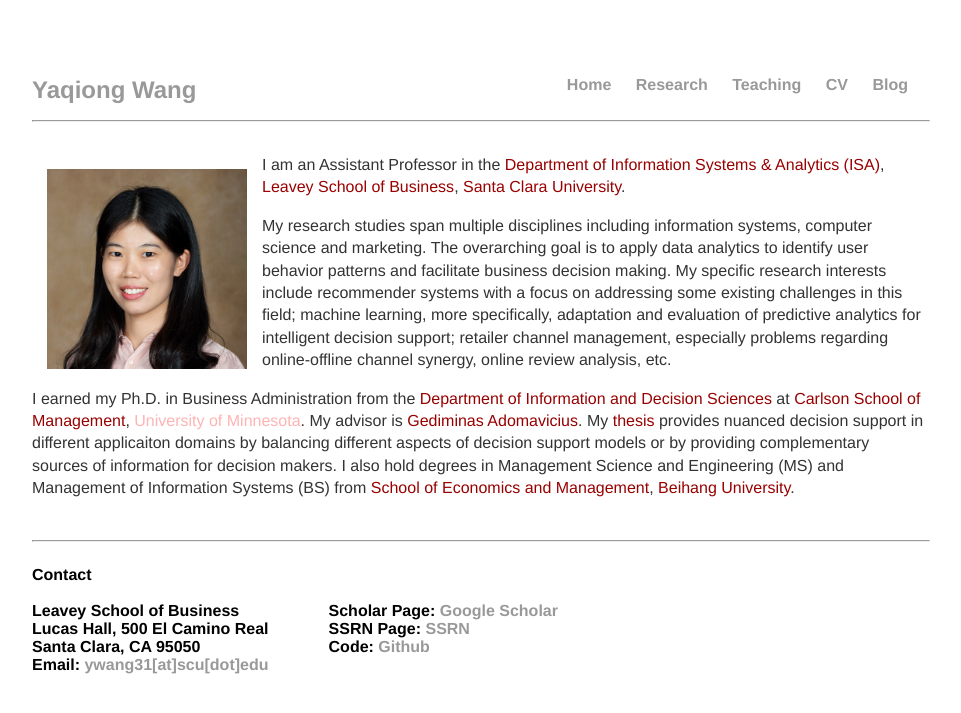
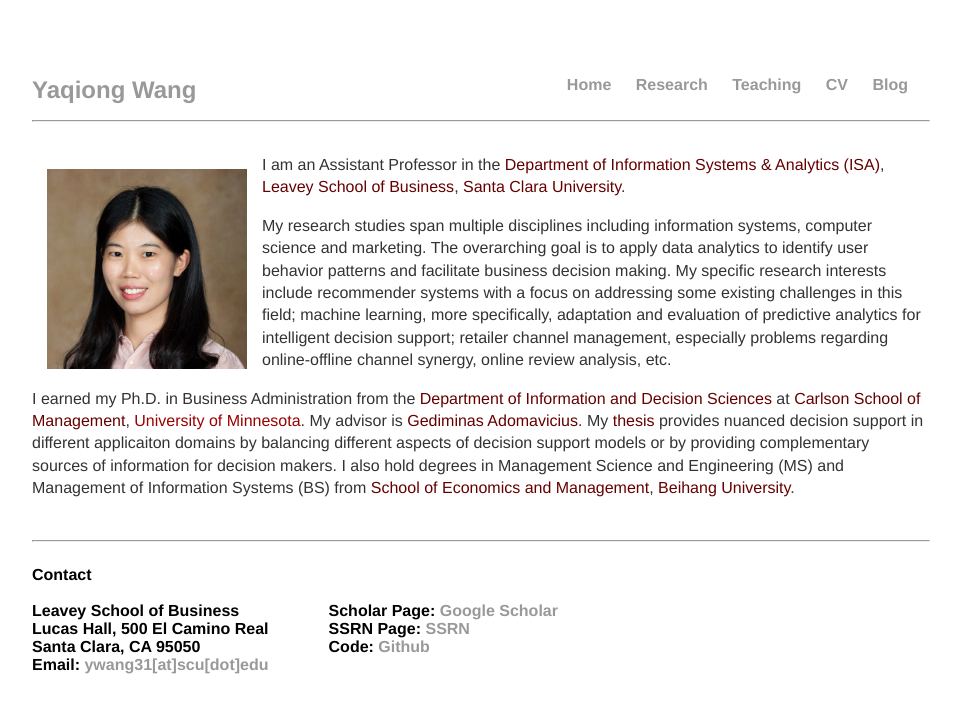
Before and after one commit to YaqiongWang/PersonalWeb, a Jekyll site: the page built from index.html, in a window 1280 px wide. Shown: the top 713 px of the page, without its empty margins (160-1121 px from the left). Built offline with Jekyll 4.4.1, drawn with Linux system fonts in a browser that asks for light colours.

Commit message:
Update main.css

```diff
--- a/css/main.css
+++ b/css/main.css
@@ -31,13 +31,13 @@
     text-decoration: underline;
 }
 #content a:link {
-  color: #990000;
+  color: #660000;
   background-color: transparent;
   text-decoration: none;
 }
 
 #content a:visited {
-  color: #ffb3b3;
+  color: #990000;
   background-color: transparent;
   text-decoration: none;
 }
```
